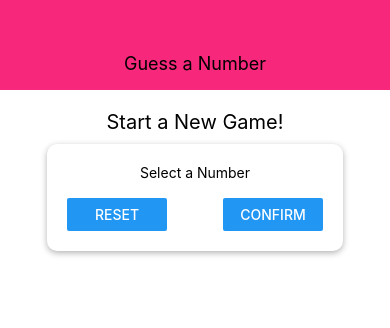
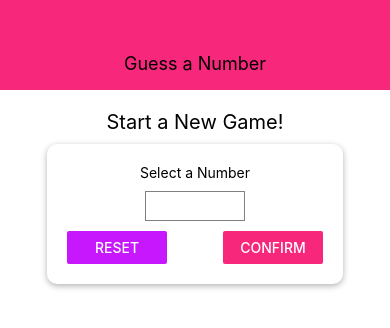
Before and after one commit to pkj-ind/Number-Guessing-Game, a React Native app: screen / in a window 390 px wide. Shown: the top 328 px of the page. Built offline with nearby package versions, Linux system fonts and the light colour scheme.

Commit message:
Input component and startGameScrn along with Alert

```diff
--- /dev/null
+++ b/Constants/Colors.js
@@ -0,0 +1,4 @@
+export default {
+    primary:"#f7287b",
+    accent:"#c717fc"
+}
--- a/components/Header.js
+++ b/components/Header.js
@@ -1,5 +1,6 @@
 import React from 'react'
 import { StyleSheet, Text, View } from 'react-native'
+import Colors from "../Constants/Colors"
 
 const Header = (props) => {
     return (
@@ -16,7 +17,7 @@ header:{
     width:'100%',
     height:90,
     paddingTop:36,
-    backgroundColor:'#f7287b',
+    backgroundColor:Colors.primary,
     alignItems:"center",
     justifyContent:"center"
 },
--- /dev/null
+++ b/components/Input.js
@@ -0,0 +1,19 @@
+import React from 'react'
+import { StyleSheet, TextInput, View } from 'react-native'
+
+const Input = (props) => {
+    return <TextInput {...props} style={{...styles.input, ...props.style}}/>
+
+}
+
+export default Input
+
+const styles = StyleSheet.create({
+    input:{
+        height:30,
+        borderColor:"grey",
+        borderWidth:1,
+        borderRadius:0.5,
+        margin:10
+    }
+})
--- a/screens/StartGameScreen.js
+++ b/screens/StartGameScreen.js
@@ -1,51 +1,118 @@
-import React from 'react'
-import { StyleSheet, Text, View, TextInput, Button } from 'react-native'
-import Card from "../components/Card"
+import React, { useState } from "react";
+import {
+  StyleSheet,
+  Text,
+  View,
+  Button,
+  TouchableWithoutFeedback,
+  Keyboard,
+  Alert,
+} from "react-native";
+import Card from "../components/Card";
+import Colors from "../Constants/Colors";
+import Input from "../components/Input";
 
 const StartGameScreen = () => {
+  const [userInput, setUserInput] = useState("");
+  const [confirmed, setConfirmed] = useState(false);
+  const [enteredValue, setEnteredValue] = useState("");
+  const InputHandler = (inputText) => {
+    setUserInput(inputText.replace(/[^0-9]/g, ""));
+  };
+
+  const resetInputHandler = (e) => {
+    setUserInput("");
+  };
+
+  const confirmInputHandler = () => {
+    let choosenNumber = parseInt(userInput);
+    if (isNaN(choosenNumber) || choosenNumber <= 0) {
+      Alert.alert("Invalid Number", "Number has to be between 1 and 99.", [
+        { text: "Okay", style: "destructive", onPress: resetInputHandler }
+      ]);
+    //   return;
+    }
+    setUserInput("");
+    setEnteredValue(choosenNumber);
+    setConfirmed(true);
+  };
+
+  let confirmedOutput;
+  if (confirmed) {
+    confirmedOutput = <Text>choosen Number: {enteredValue}</Text>;
+  }
   return (
+    <TouchableWithoutFeedback
+      onPress={() => {
+        Keyboard.dismiss();
+      }}
+    >
       <View style={styles.screen}>
         <Text style={styles.title}>Start a New Game!</Text>
         <Card style={styles.inputContainer}>
           <Text>Select a Number</Text>
-                <TextInput />
+          <Input
+            style={styles.input}
+            blurOnSubmit
+            keyboardType="number-pad"
+            maxLength={2}
+            autoCorrect={false}
+            autoCapitalize="none"
+            value={userInput}
+            onChangeText={InputHandler}
+          />
           <View style={styles.buttonContainer}>
             <View style={styles.button}>
-                    <Button title="Reset" onPress={()=>{}}/>
+              <Button
+                title="Reset"
+                onPress={(e) => {
+                  resetInputHandler(e);
+                }}
+                color={Colors.accent}
+              />
             </View>
             <View style={styles.button}>
-                    <Button title="Confirm" onPress={()=>{}}/>
+              <Button
+                title="Confirm"
+                onPress={confirmInputHandler}
+                color={Colors.primary}
+              />
             </View>
           </View>
         </Card>
+        {confirmedOutput}
       </View>
-    )
-}
+    </TouchableWithoutFeedback>
+  );
+};
 
-export default StartGameScreen
+export default StartGameScreen;
 
 const styles = StyleSheet.create({
-    screen:{
-        flex:1,
-        alignItems:"center",
-        padding:10
+  screen: {
+    flex: 1,
+    alignItems: "center",
+    padding: 10,
   },
-    buttonContainer:{
-        flexDirection : 'row',
-        justifyContent:"space-between",
-        width:"100%"
+  buttonContainer: {
+    flexDirection: "row",
+    justifyContent: "space-between",
+    width: "100%",
   },
-    inputContainer:{
-      width:300,
-      maxWidth:'80%',
-      alignItems:"center"
+  inputContainer: {
+    width: 300,
+    maxWidth: "80%",
+    alignItems: "center",
   },
-    title:{
+  title: {
     fontSize: 20,
-     marginVertical:10
+    marginVertical: 10,
   },
-    button:{
-        width:100
-    }
-
-})
+  button: {
+    width: 100,
+  },
+  input: {
+    width: 100,
+    textAlign: "center",
+  },
+});
```
Lines whose indentation alone changed are shown as unchanged.
